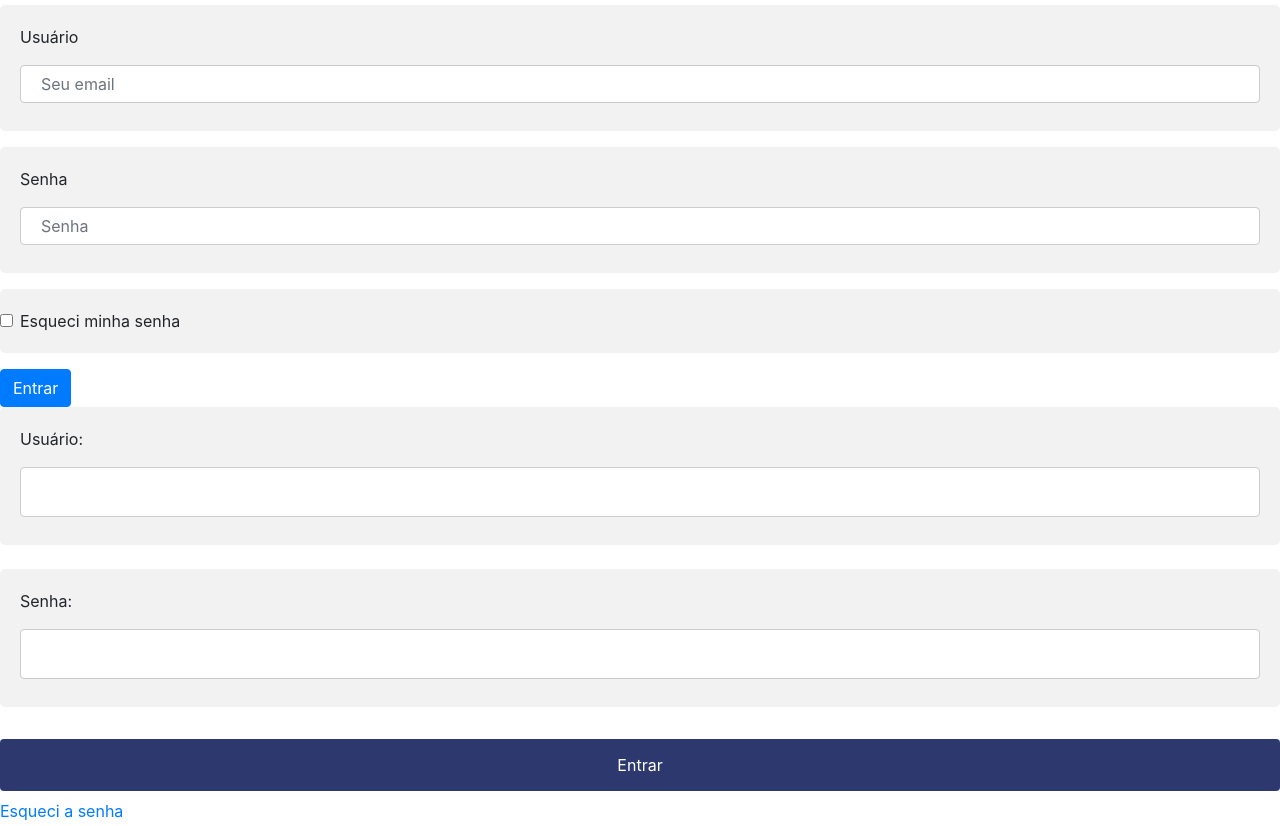
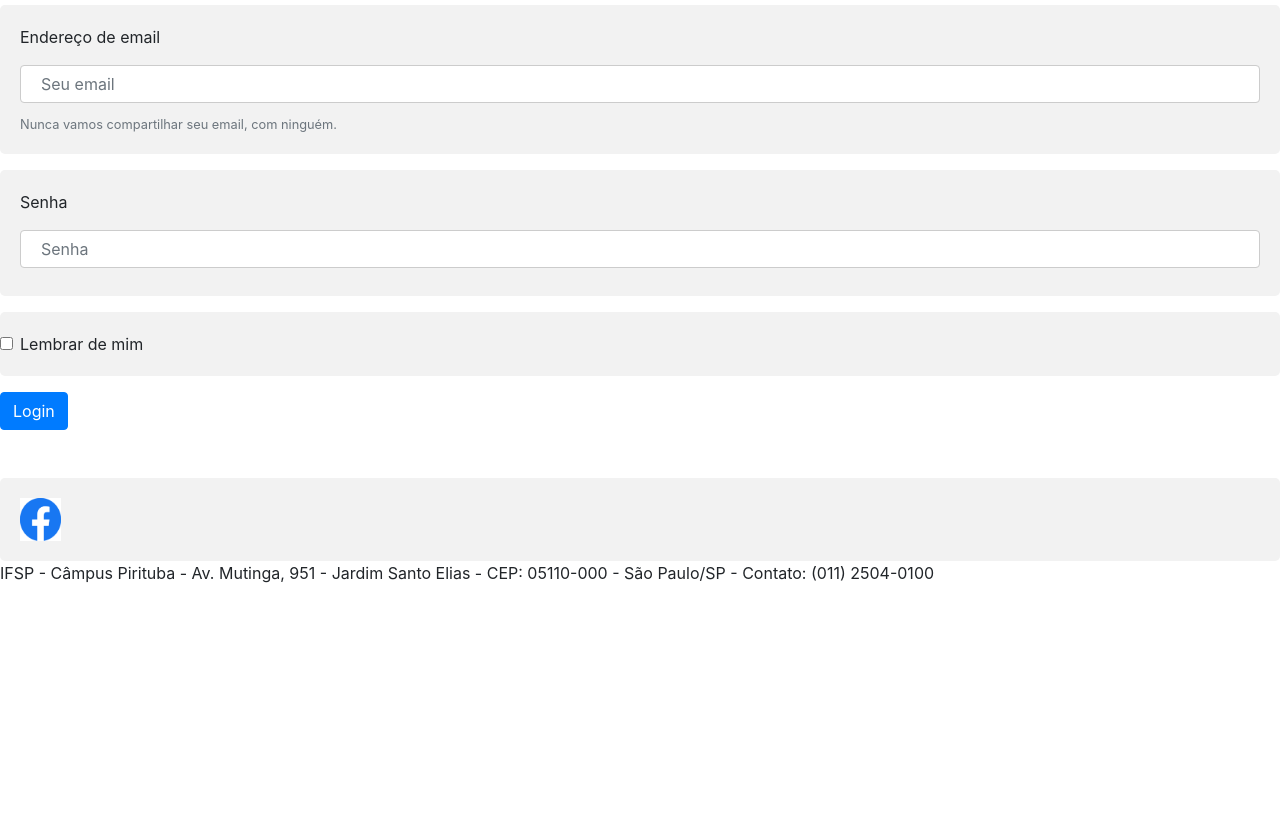
Before and after one commit to djulia-jj/pwe-atividade-07-pt3018547-jslara, a plain HTML site: page entrar.html in a window 1280 px wide. Shown: the part 257-1083 px from the top of the page. After the commit the page ends 858 px from the top, so only its background shows below. Drawn offline with nearby package versions, Linux system fonts and the light colour scheme; a script that the page names is missing.

Commit message:
try again

```diff
--- a/entrar.html
+++ b/entrar.html
@@ -22,8 +22,9 @@
 
   <form>
     <div class="form-group">
-      <label for="exampleInputUsuario">Usuário</label>
+      <label for="exampleInputEmail1">Endereço de email</label>
       <input type="email" class="form-control" id="exampleInputEmail1" aria-describedby="emailHelp" placeholder="Seu email">
+      <small id="emailHelp" class="form-text text-muted">Nunca vamos compartilhar seu email, com ninguém.</small>
     </div>
     <div class="form-group">
       <label for="exampleInputPassword1">Senha</label>
@@ -31,30 +32,10 @@
     </div>
     <div class="form-group form-check">
       <input type="checkbox" class="form-check-input" id="exampleCheck1">
-      <label class="form-check-label" for="exampleCheck1">Esqueci minha senha</label>
+      <label class="form-check-label" for="exampleCheck1">Lembrar de mim</label>
     </div>
-    <button type="submit" class="btn btn-primary">Entrar</button>
+    <button type="submit" class="btn btn-primary">Login</button>
   </form>
-
-
-  <form>
-    <div>
-      <label for="usuario">Usuário:</label>
-      <input type="text" id="usuario" name="usuario" required/>
-    </div>
-    <br>
-    <div>
-      <label for="senha">Senha:</label>
-      <input type="password" id="senh" name="senha" required/>
-    </div>
-    <br>
-    <input type="submit" value="Entrar" name="enviar">
-    <a href="#">Esqueci a senha</a>
-  </form>
-
-
-
-
 
   <footer>
       <br><br>
```
